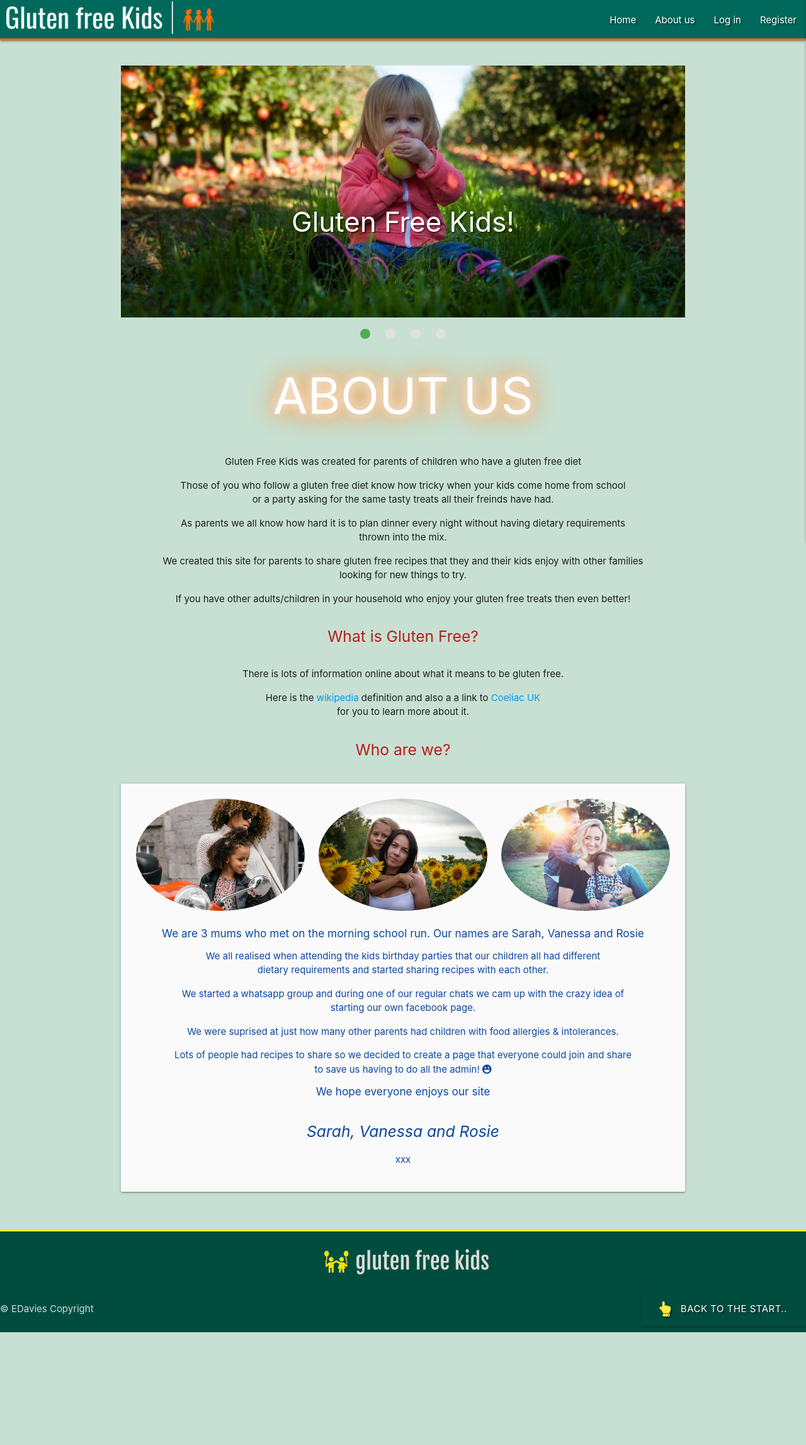
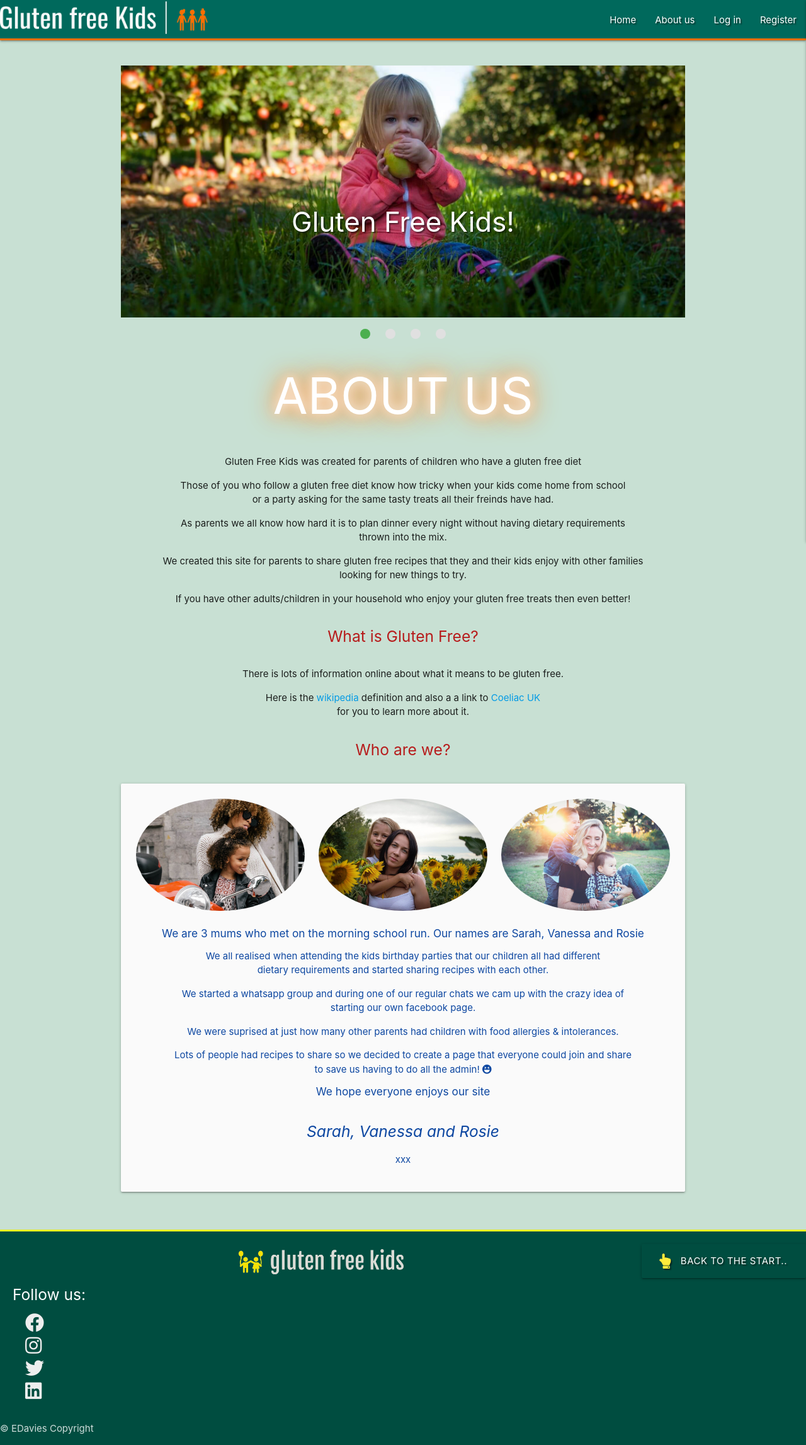
Before and after one commit to EDavies2020/GFRecipes_MS3, a Flask app: page /about_us in a window 1280 px wide. Shown: the whole page at 63% size. Before the commit the page ends 2115 px from the top, so only its background shows below. Run offline with Flask 2, Linux system fonts and the light colour scheme; some libraries are stand-ins or nearby versions.

Commit message:
links added to footer

```diff
--- a/static/css/style.css
+++ b/static/css/style.css
@@ -12,7 +12,6 @@ body {
 }
 .logo {
     height: 60px;
-    padding-left: 10px;
     padding-top: 2px;
     padding-bottom: 6px;
 }
@@ -23,9 +22,18 @@ body {
     border-top: 3px solid rgb(241, 241, 35);
 }
 #to_top {
+    float: right;
     color: white;
     text-shadow: 2px 2px 2px rgba(0,0,0,0.5);
     padding-right: 30px;
+}
+.links {
+    margin-top: -15px;
+    margin-left: 20px;
+}
+.links ul {
+    margin-left: 20px;
+    line-height: 30px;
 }
 /* homepage page */
 /* cut out welcome - W3Schools tutorial */
@@ -77,7 +85,7 @@ body {
 #monthly-card-details p {
     line-height: 20px;
     padding-bottom: 5px;
-    padding-top: 15px;
+    padding-top: 5px;
 }
 #search-card h5 {
     margin-bottom: 40px;
--- a/templates/base.html
+++ b/templates/base.html
@@ -46,15 +46,15 @@
                 <h4 class="center-align sidebar teal darken-3"><strong>GF Kids</strong></h4>
             </li>
             <li><a href="{{ url_for('get_recipes') }}">Home</a></li>
-            <li><a href="{{ url_for('about_us') }}"</a></li>
+            <li><a href="{{ url_for('about_us') }}">About us</a></li>
             {% if session.user %}
             <li><a href="{{ url_for('account', username=session['user']) }}">My Account</a></li>
-            <li><a href="{{ url_for('logout') }}">Log out</a></li>
             <li><a href="{{ url_for('add_recipe') }}">Add Recipe</a></li>
             <li><a href="{{ url_for('my_recipes') }}">My Recipes</a></li>
+            <li><a href="{{ url_for('logout') }}">Log out</a></li>
             {% else %}
+            <li><a href="{{ url_for('login') }}">Log in</a></li>
             <li><a href="{{ url_for('register') }}">Register</a></li>
-            <li><a href="{{ url_for('login') }}">Log in</a></li>
             {% endif %}
         </ul>
     </header>
@@ -78,16 +78,26 @@
     <!-- footer -->
     <footer class="page-footer teal darken-4">
         <div class="footer-row">
+            <button class="btn-large teal darken-4" onclick="topFunction()" id="to_top" title="Go to top"><i
+                    class="fas fa-hand-point-up left yellow-text"></i> Back to the start..
+            </button>
             <div class="col s12 center-align">
                 <a href="{{ url_for('get_recipes') }}" class="brand-logo"><img class="logo"
                         src="../static/images/logo_small.png" alt="logo"></a>
             </div>
+            <div class="col l4 offset-l2 s12 links">
+                <h5 class="white-text">Follow us:</h5>
+                <ul>
+                  <li><a class="grey-text text-lighten-3" href="https://en-gb.facebook.com/"><i class="fab fa-facebook fa-2x"></i></a></li>
+                  <li><a class="grey-text text-lighten-3" href="https://www.instagram.com/"><i class="fab fa-instagram fa-2x"></i></a></li>
+                  <li><a class="grey-text text-lighten-3" href="https://twitter.com/?lang=en-gb"><i class="fab fa-twitter fa-2x"></i></a></li>
+                  <li><a class="grey-text text-lighten-3" href="https://www.linkedin.com/home"><i class="fab fa-linkedin fa-2x"></i></a></li>
+                </ul>
+            </div>
         </div>
+        <!--back to top button-->
         <div class="footer-copyright teal darken-4">
             © EDavies Copyright
-            <!--back to top button-->
-            <button class="btn-large teal darken-4" onclick="topFunction()" id="to_top" title="Go to top"><i
-                    class="fas fa-hand-point-up left yellow-text"></i> Back to the start.. </button>
         </div>
     </footer>
     <script src="https://code.jquery.com/jquery-3.6.0.min.js"
```
